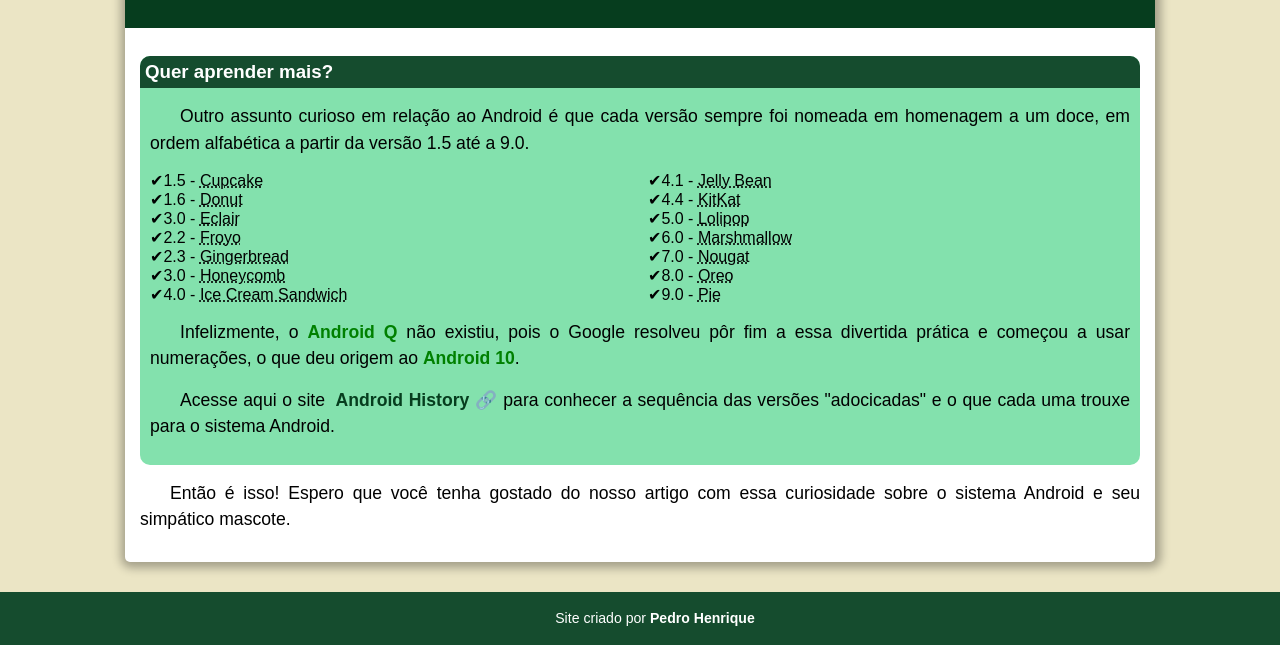
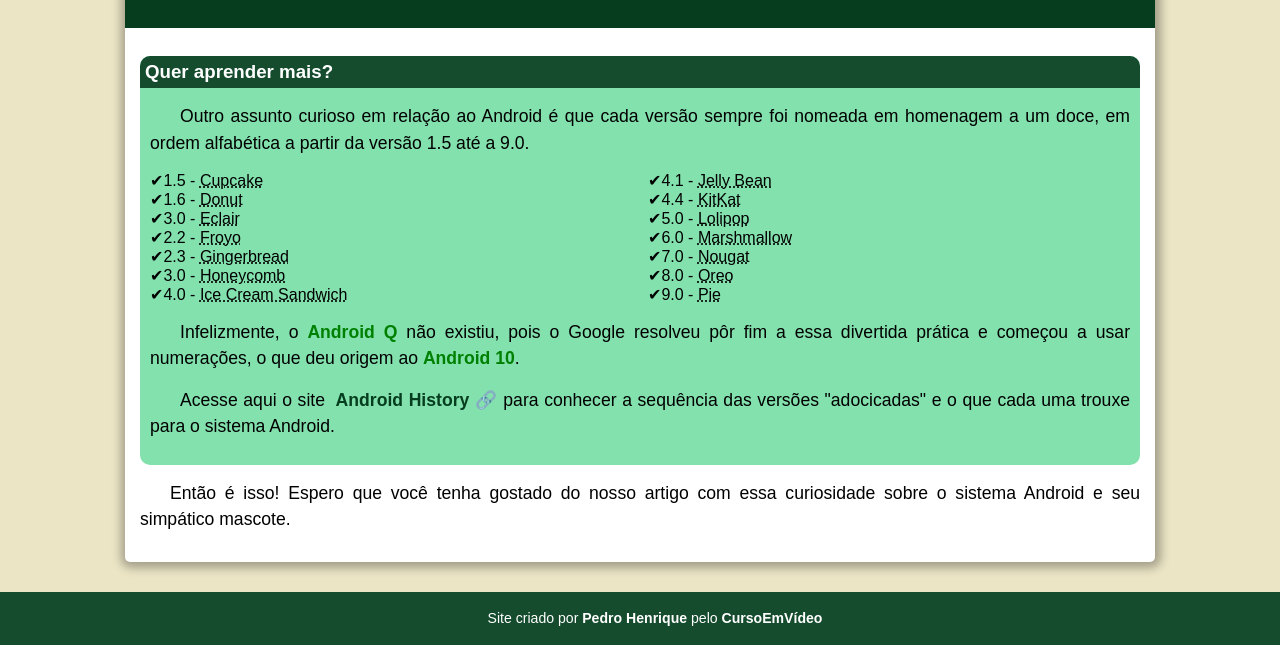
Before and after one commit to PedroHenriqueJS/projeto-android, a plain HTML site: page index.html in a window 1280 px wide. Shown: the part 2375-3020 px from the top of the page. Drawn offline with Linux system fonts and the light colour scheme.

Commit message:
atualizei footer

```diff
--- a/index.html
+++ b/index.html
@@ -91,7 +91,7 @@
         </article>
     </main>
     <footer>
-        <p>Site criado por <b>Pedro Henrique</b></p>
+        <p>Site criado por <b>Pedro Henrique</b> pelo <b>CursoEmVídeo</b></p>
     </footer>
 </body>
 </html>
```
